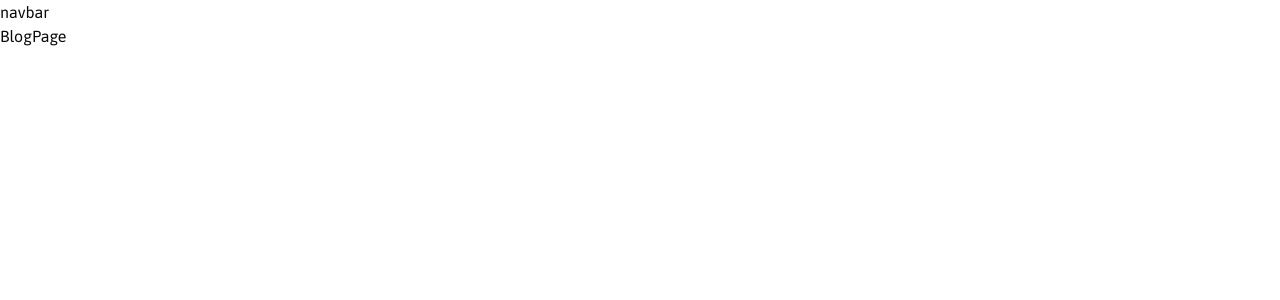
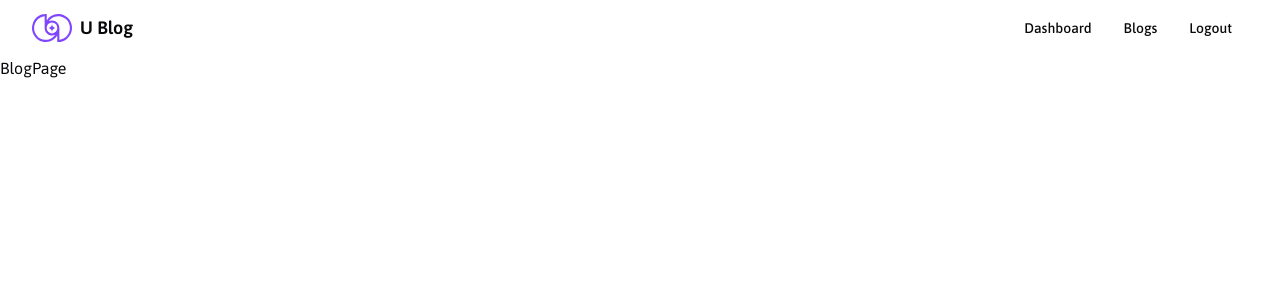
Before and after one commit to freddyval7/blog-pers, a Next.js app: page /blogs/1 in a window 1280 px wide. Shown: the top 300 px of the page. Built offline with nearby package versions, Linux system fonts and the light colour scheme.

Commit message:
refact navbar

```diff
--- a/src/app/(dashboard)/_components/navbar.tsx
+++ b/src/app/(dashboard)/_components/navbar.tsx
@@ -1,5 +1,54 @@
+"use client";
+
+import Logo from "@/components/logo";
+import { Button } from "@/components/ui/button";
+import { cn } from "@/lib/utils";
+import Link from "next/link";
+import { usePathname } from "next/navigation";
+
 export default function Navbar() {
+  const path = usePathname();
+
   return (
-    <div>navbar</div>
-  )
+    <div className="flex items-center justify-between h-14 px-8">
+      <Logo />
+      <nav>
+        <ul>
+          <li>
+            <Link href="/dashboard">
+              <Button
+                className={cn(
+                  "hover:font-bold hover:scale-110 transition-all",
+                  path === "/dashboard" ? "font-bold" : ""
+                )}
+                variant={"ghost"}
+              >
+                Dashboard
+              </Button>
+            </Link>
+            <Link href="/blogs">
+              <Button
+                className={cn(
+                  "hover:font-bold hover:scale-110 transition-all",
+                  path === "/blogs" ? "font-bold" : ""
+                )}
+                variant={"ghost"}
+              >
+                Blogs
+              </Button>
+            </Link>
+            {/* User options */}
+            <Link href="/">
+              <Button
+                className={"hover:font-bold hover:scale-110 transition-all"}
+                variant={"ghost"}
+              >
+                Logout
+              </Button>
+            </Link>
+          </li>
+        </ul>
+      </nav>
+    </div>
+  );
 }
--- a/src/app/_components/navbarHome.tsx
+++ b/src/app/_components/navbarHome.tsx
@@ -10,7 +10,7 @@ export default function NavbarHome() {
         <ul>
           <li>
             <Link href="/dashboard">
-              <Button variant={"main"}>Ir al dashboard</Button>
+              <Button variant={"main"}>Go to dashboard</Button>
             </Link>
           </li>
         </ul>
```
